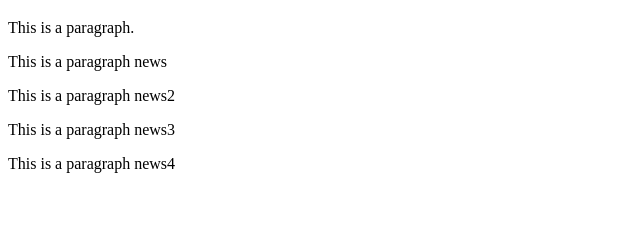
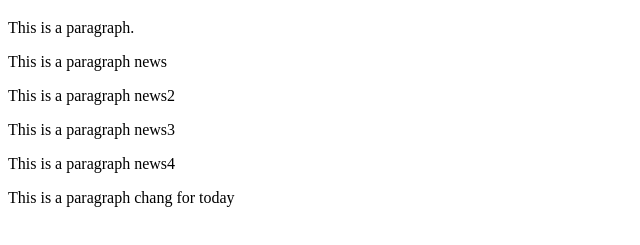
Before and after one commit to ddsjaeger/testgit, a plain HTML site: page index.html in a window 1280 px wide. Shown: the part 61-306 px from the top of the page, without its empty margins (0-640 px from the left). Drawn offline with Linux system fonts and the light colour scheme.

Commit message:
Update index.html

```diff
--- a/index.html
+++ b/index.html
@@ -11,5 +11,6 @@
 <p>This is a paragraph news2</p>
 <p>This is a paragraph news3</p>
 <p>This is a paragraph news4</p>
+ <p>This is a paragraph chang for today</p>
 </body>
 </html>
```
